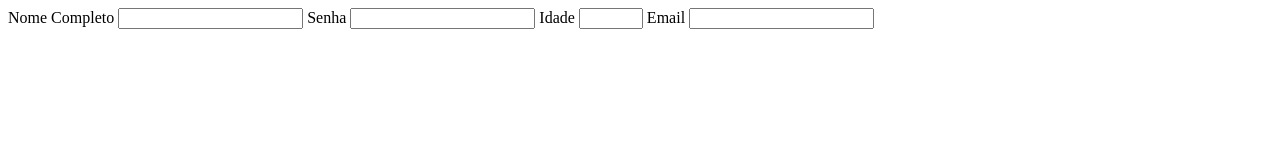
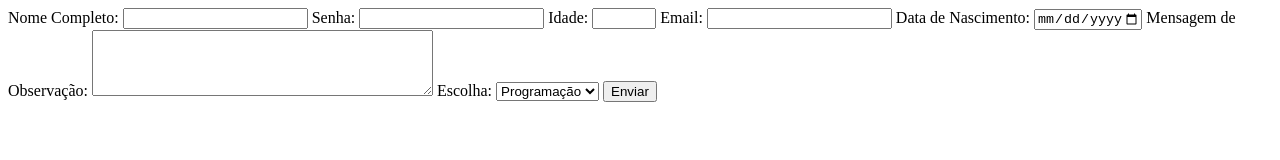
Before and after one commit to CEEMTI-BG-prof-Melissa/aula-07-kaua-araujo-e-maria-eduarda-frizzeira, a plain HTML site: page index.html in a window 1280 px wide. Drawn offline with Linux system fonts and the light colour scheme.

Commit message:
Update index.html

```diff
--- a/index.html
+++ b/index.html
@@ -4,9 +4,19 @@
   </head>
   <body>
     <form action="/recebe.html" method="post">
-      Nome Completo <input type = "text" id = "nome" maxlenght = "50">
-      Senha <input type = "password" id = "senha">
-      Idade <input type = "number" id = "idade" min = "1" max = "100">
-      Email <input type =
+      Nome Completo: <input type = "text" id = "nome" maxlenght = "50">
+      Senha: <input type = "password" id = "senha">
+      Idade: <input type = "number" id = "idade" min = "1" max = "100">
+      Email: <input type = "email" id = "email">
+      Data de Nascimento: <input type = "date" id = "datadenascimento" min = "2000-01-01" max = "2024-12-31">
+      Mensagem de Observação: <textarea rows = "4" cols = "40"> </textarea>
+      Escolha: <select>
+        <option> Programação </option>
+        <option> Design </option>
+        <option> Redes </option>
+        <option> Suporte </option>
+      </select>
+      <button> Enviar </button>
+    </form>
   </body>
 </html>
```
